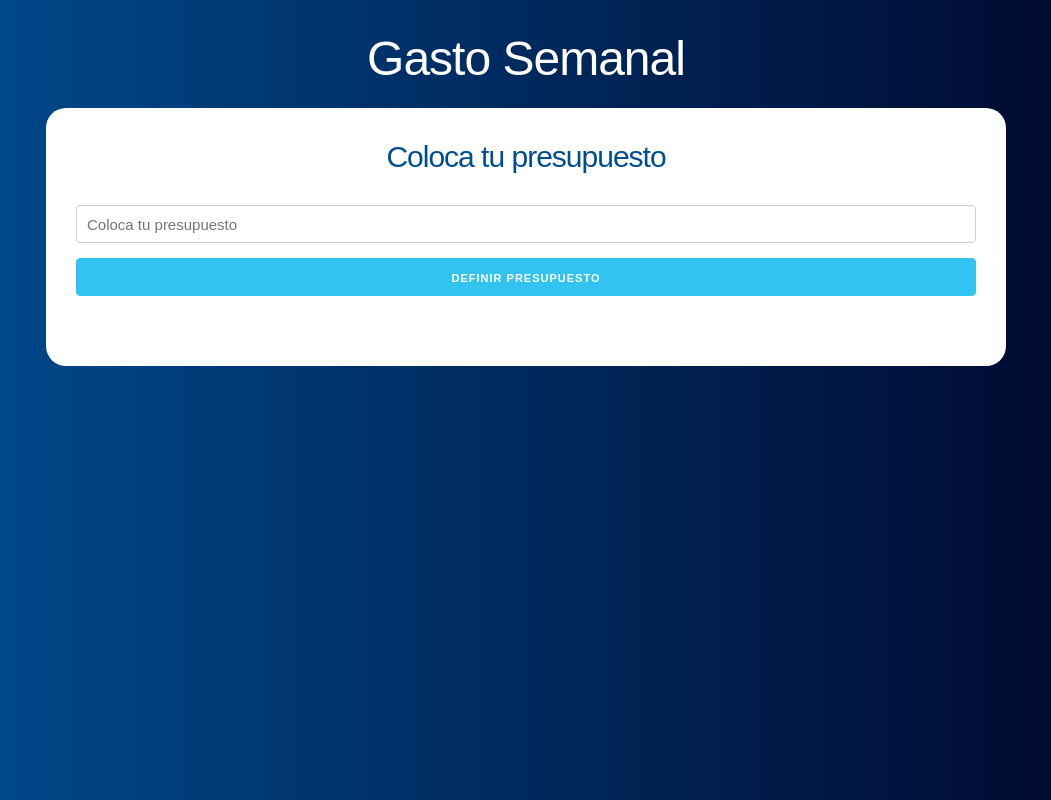
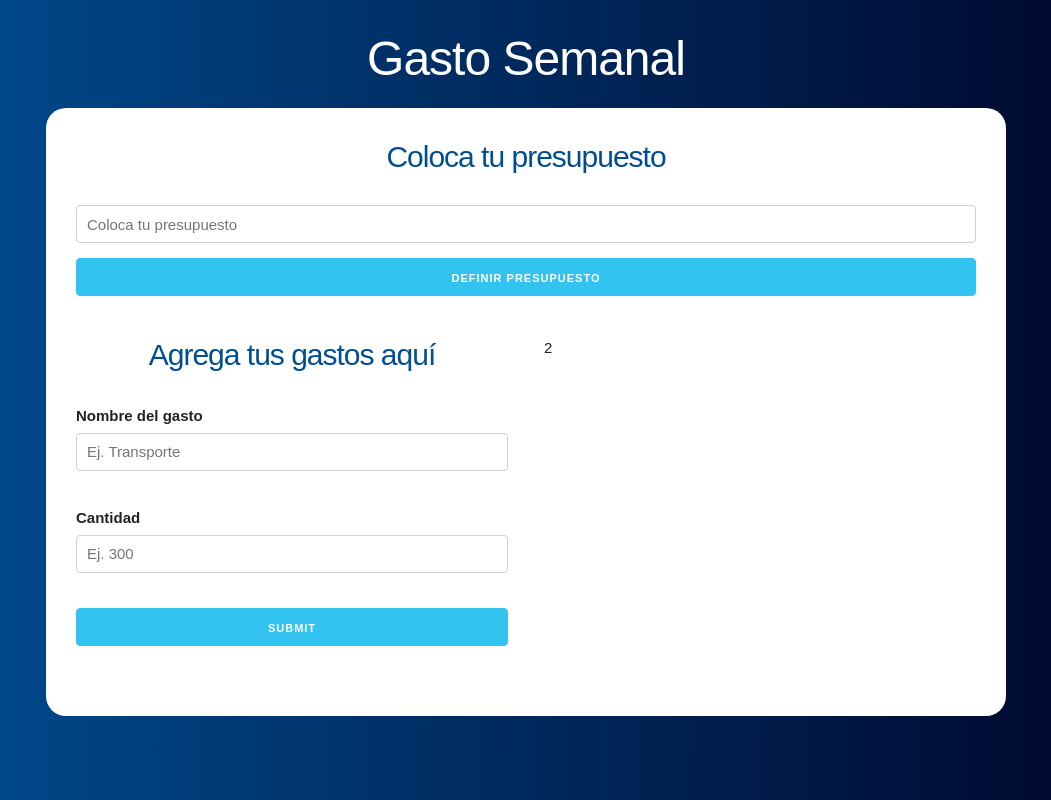
Before and after one commit to UrielQuiroz/BudgetControl, a React (Create React App) app in the folder presupuesto/: page / in a window 1280 px wide. Shown: the whole page, without its empty margins (114-1165 px from the left). Built offline with nearby package versions, Linux system fonts and the light colour scheme.

Commit message:
Componente Formulario
Se creo este componente para que el usuario registre sus gastos

```diff
--- a/presupuesto/src/App.js
+++ b/presupuesto/src/App.js
@@ -1,10 +1,12 @@
 import React, { useState } from 'react';
+import Formulario from './components/Formulario';
 import Pregunta from './components/Pregunta';
+
 
 function App() {
 
-  const [presupuesto, guardarPresupuesto ] = useState(0);
-  const [restante, guardarRestante ] = useState(0);
+  const [presupuesto, guardarPresupuesto] = useState(0);
+  const [restante, guardarRestante] = useState(0);
 
   return (
 
@@ -14,9 +16,22 @@
 
         <div className="contenido-principal contenido" >
           <Pregunta
-              guardarPresupuesto={guardarPresupuesto}
-              guardarRestante={guardarRestante}
-           />
+            guardarPresupuesto={guardarPresupuesto}
+            guardarRestante={guardarRestante}
+          />
+
+          <div className="row">
+
+            <div className="one-half column">
+              <Formulario />
+            </div>
+
+            <div className="one-half column">
+              2
+            </div>
+
+          </div>
+
         </div>
 
       </header>
--- /dev/null
+++ b/presupuesto/src/components/Formulario.jsx
@@ -0,0 +1,32 @@
+import React from "react";
+
+const Formulario = () => {
+  return (
+    <form>
+      <h2>Agrega tus gastos aquí</h2>
+
+      <div className="campo">
+        <label>Nombre del gasto</label>
+        <input
+          type="text"
+          className="u-full-width"
+          placeholder="Ej. Transporte"
+        />
+      </div>
+
+      <div className="campo">
+        <label>Cantidad</label>
+        <input
+          type="number"
+          className="u-full-width"
+          placeholder="Ej. 300"
+        />
+      </div>
+
+      <input type="submit" className="button-primary u-full-width" />
+
+    </form>
+  );
+};
+
+export default Formulario;
```
